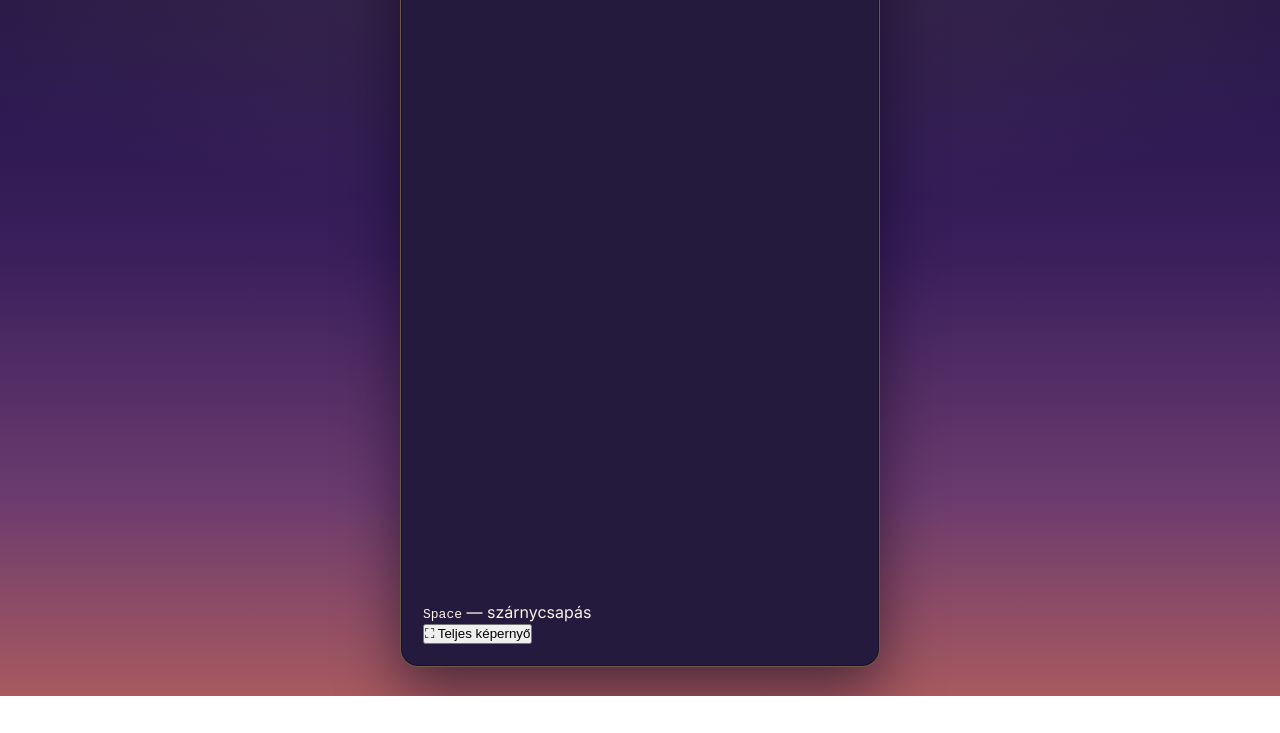
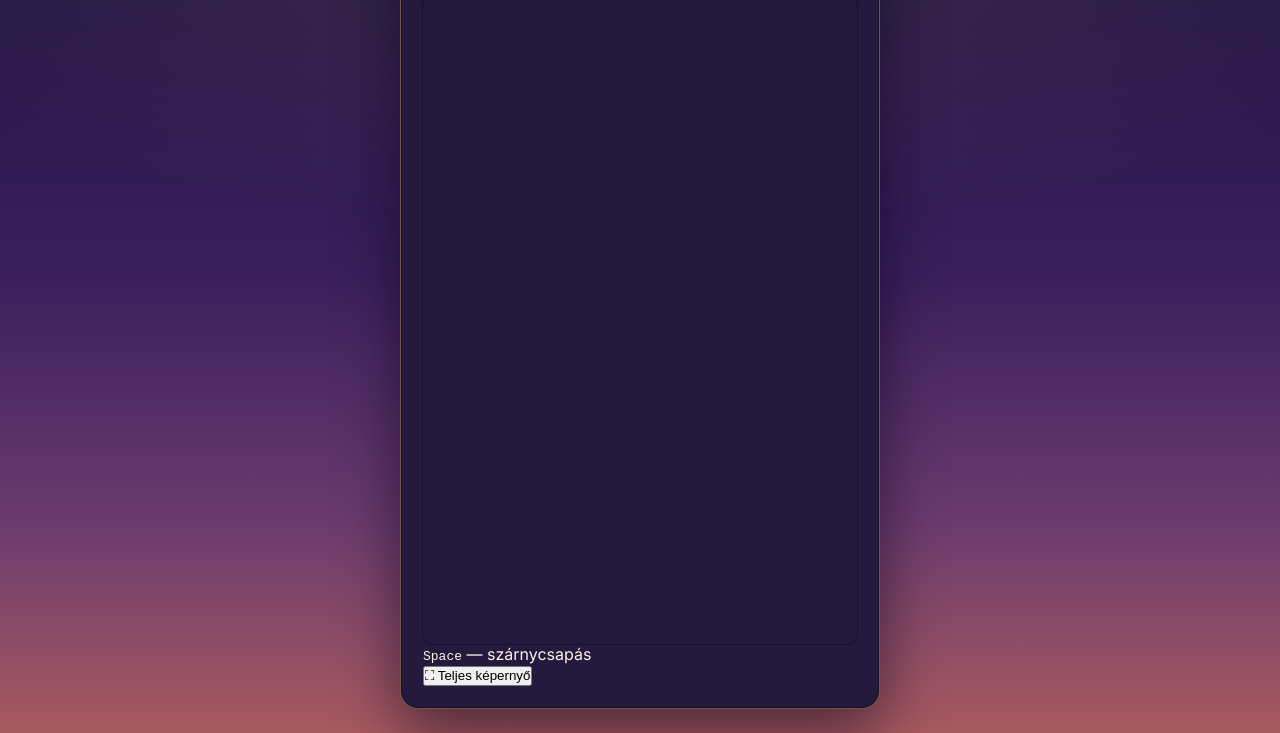
Before and after one commit to nadrabalazs/bird_game_projekt, a plain HTML site: page index.html in a window 1280 px wide. Shown: the part 104-837 px from the top of the page. Before the commit the page ends 800 px from the top, so only its background shows below. Drawn offline with Linux system fonts and the light colour scheme.

Commit message:
gameCanvas

```diff
--- a/style.css
+++ b/style.css
@@ -68,3 +68,13 @@ h1 {
   border-radius: 20px;
   white-space: nowrap;
 }
+#gameCanvas {
+  display: block;
+  border-radius: 10px;
+  box-shadow: 0 0 0 1px rgba(0,0,0,0.35);
+  touch-action: manipulation;
+  cursor: pointer;
+  width: 100%;
+  height: auto;
+  aspect-ratio: 2 / 3;
+}
```
